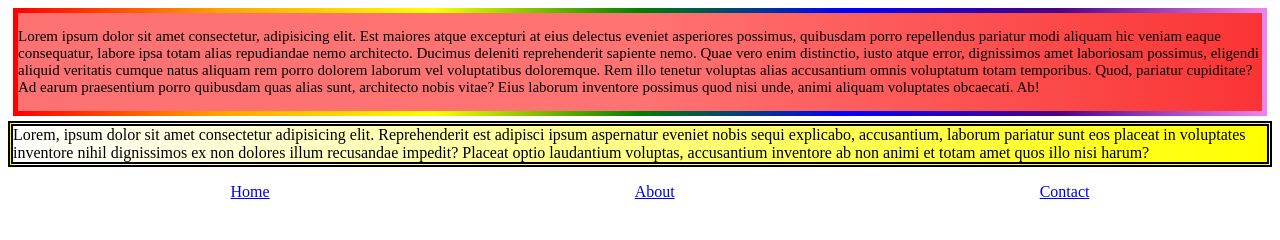
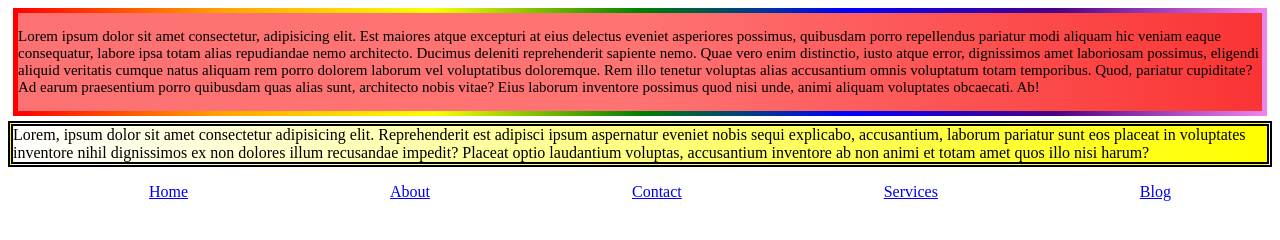
Before and after one commit to Abhirajn04/CSS-CSE11, a plain HTML site: page mediaqueries.html in a window 1280 px wide. Drawn offline with Linux system fonts and the light colour scheme.

Commit message:
mediaqueries

```diff
--- a/mediaqueries.html
+++ b/mediaqueries.html
@@ -75,6 +75,8 @@
         <li><a href="_#">Home</a></li>
         <li><a href="_#">About</a></li>
         <li><a href="_#">Contact</a></li>
+        <li><a href="_#">Services</a></li>
+        <li><a href="_#">Blog</a></li>
     </ul>
 </nav>
 </body>
```
